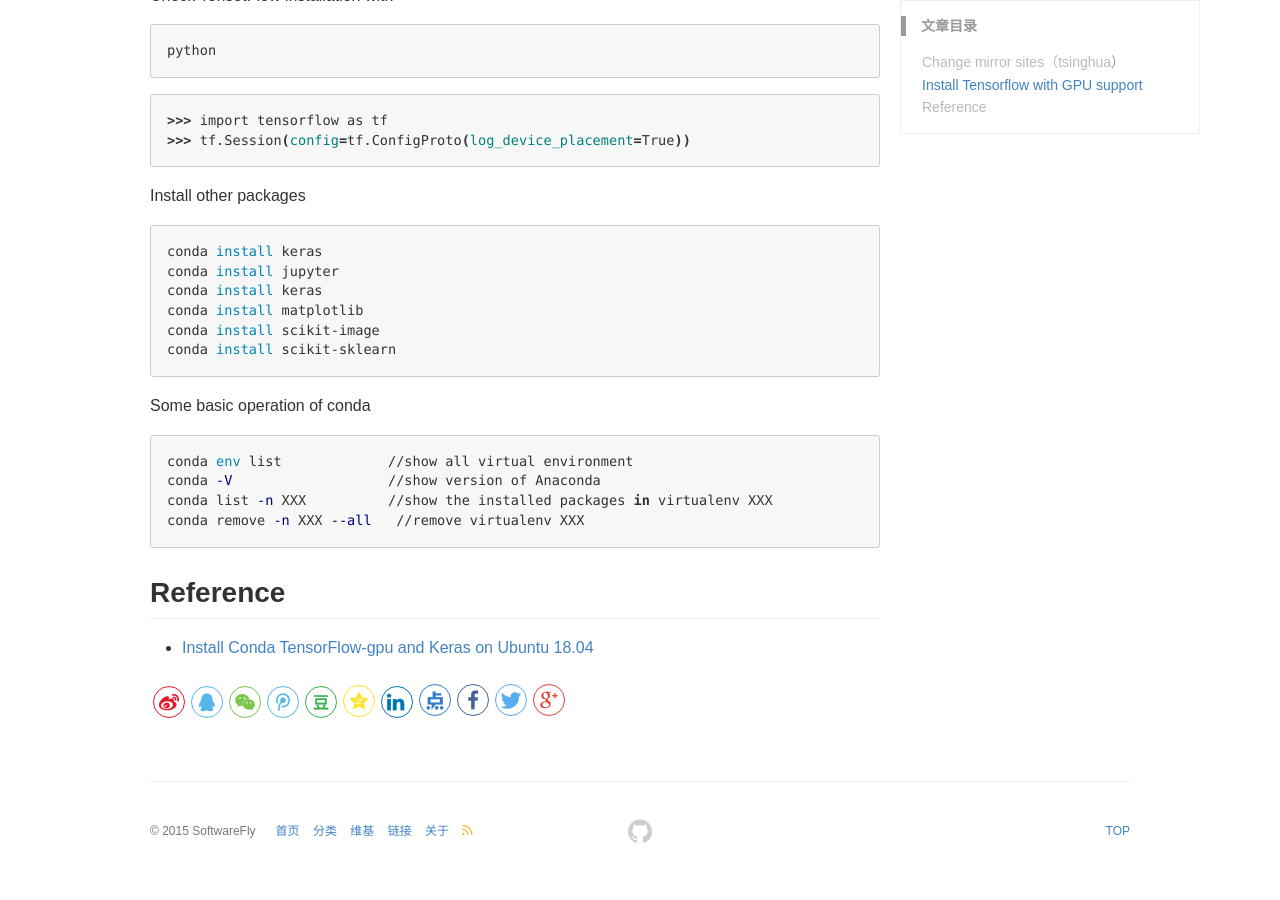
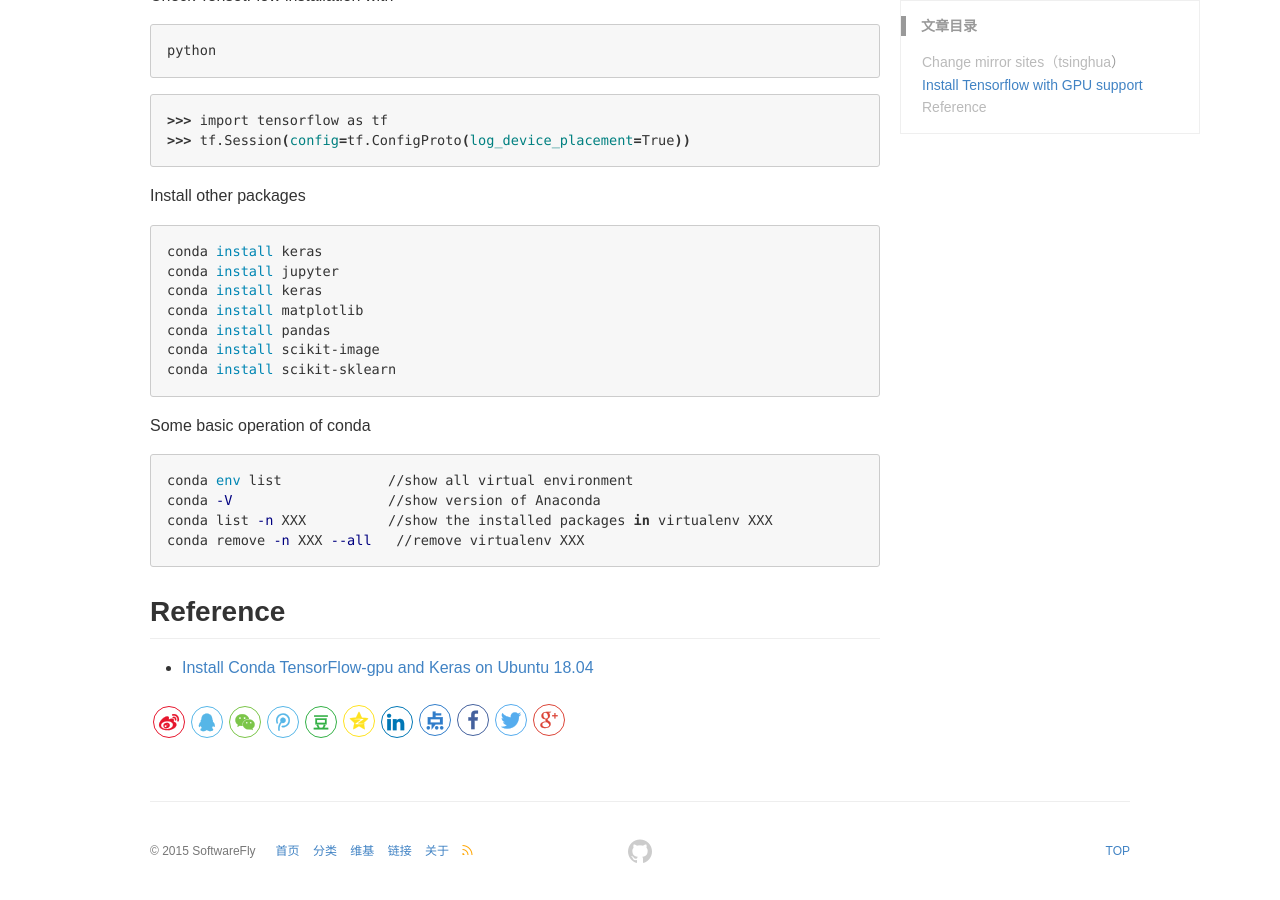
Before and after one commit to softwarefly/softwarefly.github.io, a Jekyll site: the page built from _posts/2019-04-27-anaconda-install-tensorflow.md, in a window 1280 px wide and 900 px high, scrolled down 871 px. Built offline with Jekyll 4.4.1, drawn with Linux system fonts in a browser that asks for light colours; comment, search, counter and statistics services are not loaded.

Commit message:
Update 2019-04-27-anaconda-install-tensorflow.md

````diff
--- a/_posts/2019-04-27-anaconda-install-tensorflow.md
+++ b/_posts/2019-04-27-anaconda-install-tensorflow.md
@@ -55,6 +55,7 @@ conda install keras
 conda install jupyter
 conda install keras
 conda install matplotlib
+conda install pandas
 conda install scikit-image
 conda install scikit-sklearn
 ```
````
